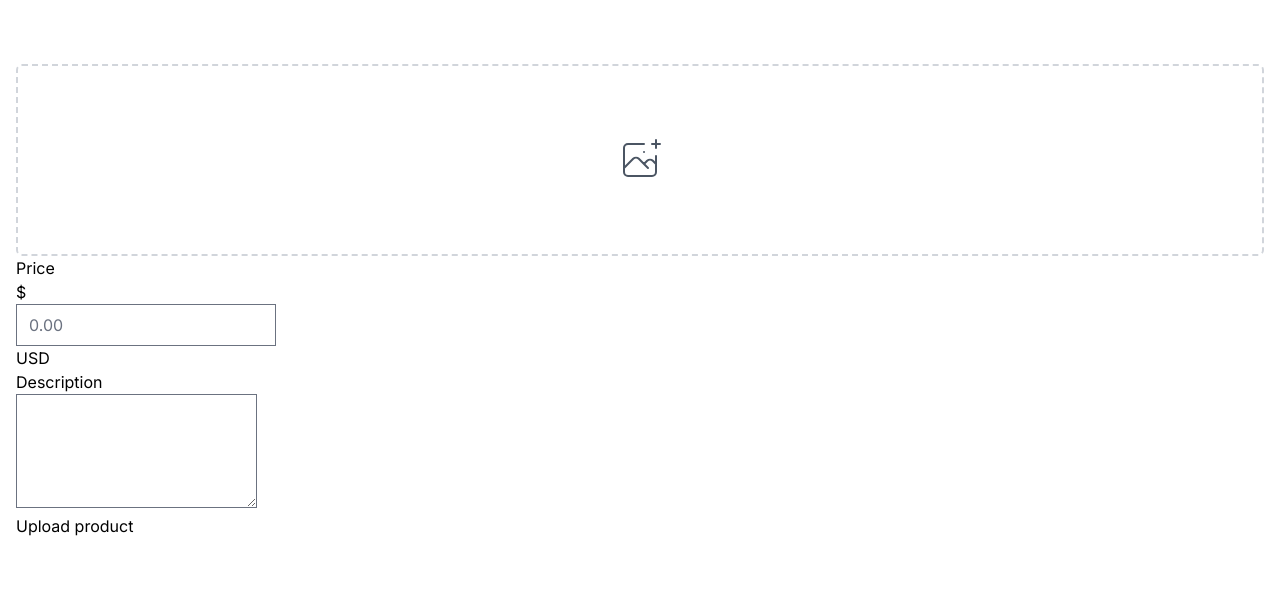
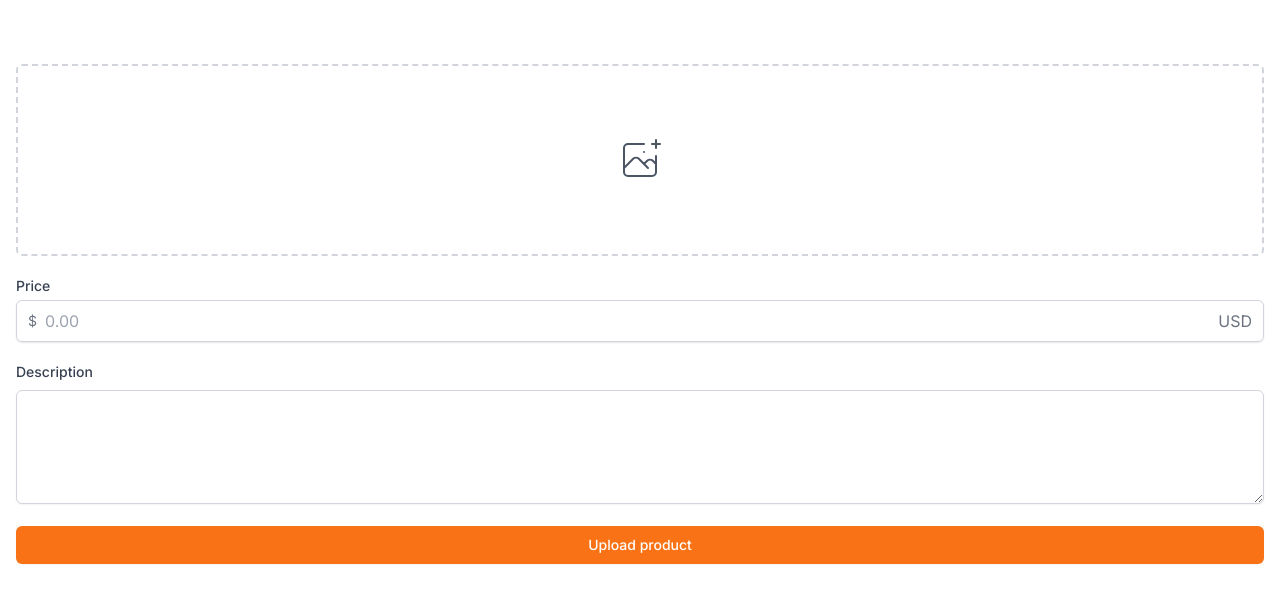
Before and after one commit to boyeonihn/carrot-market-app, a Next.js app: page /items/upload in a window 1280 px wide. Shown: the top 602 px of the page. Built offline with nearby package versions, Linux system fonts and the light colour scheme.

Commit message:
style: apply styling to upload.tsx

```diff
--- a/app/items/upload/page.tsx
+++ b/app/items/upload/page.tsx
@@ -20,25 +20,40 @@
           <input type="file" className="hidden" />
         </label>
       </section>
-      <section>
-        <label htmlFor="price">Price</label>
-        <div>
-          <div>
-            <span>$</span>
+      <section className="my-5">
+        <label
+          htmlFor="price"
+          className="mb-1 block text-sm font-medium text-gray-700"
+        >
+          Price
+        </label>
+        <div className="rounded-md shadow-sm relative flex items-center">
+          <div className="absolute left-0 pl-3 pointer-events-none flex items-center justify-center">
+            <span className="text-gray-500 text-sm">$</span>
           </div>
-          <input id="price" type="text" placeholder="0.00" />
-          <div>
-            <span>USD</span>
+          <input
+            id="price"
+            type="text"
+            className="appearance-none pl-7 w-full px-3 py-2 border border-gray-300 rounded-md shadow-sm placeholder-gray-400 focus:outline-none focus:ring-orange-500 focus:border-orange-500"
+            placeholder="0.00"
+          />
+          <div className="absolute right-0 pointer-events-none pr-3 flex items-center ">
+            <span className="text-gray-500">USD</span>
           </div>
         </div>
       </section>
       <section>
-        <label>Description</label>
-        <div>
-          <textarea rows={4} />
-        </div>
+        <label className="mb-1 block text-sm font-medium text-gray-700">
+          Description
+        </label>
+        <textarea
+          className="mt-1 shadow-sm w-full focus:ring-1 focus:ring-orange-500 rounded-md focus:border-orange-500 border-gray-300"
+          rows={4}
+        />
       </section>
-      <button>Upload product</button>
+      <button className="mt-4 w-full bg-orange-500 hover:bg-orange-600 text-white py-2 px-4 border border-transparent rounded-md shadow-sm text-sm font-medium focus:ring-2 focus:ring-offset-2 focus:ring-orange-500 focus:outline-none">
+        Upload product
+      </button>
     </main>
   );
 };
```
